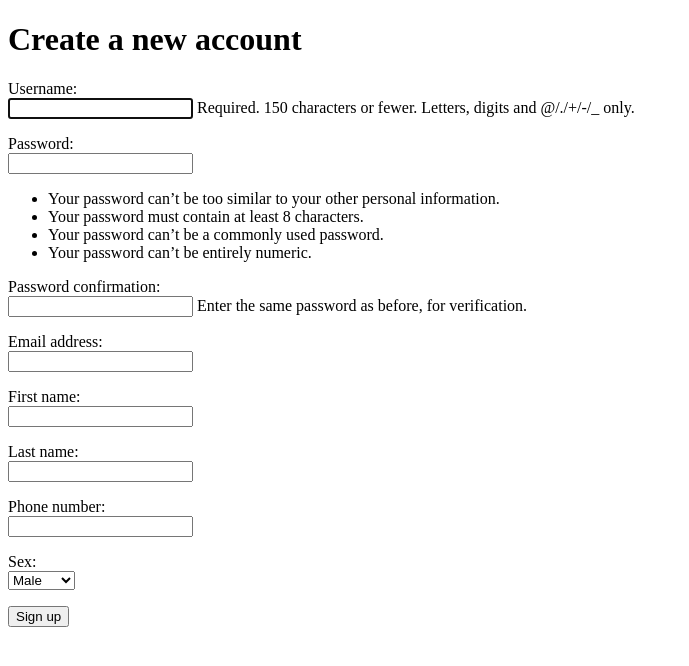
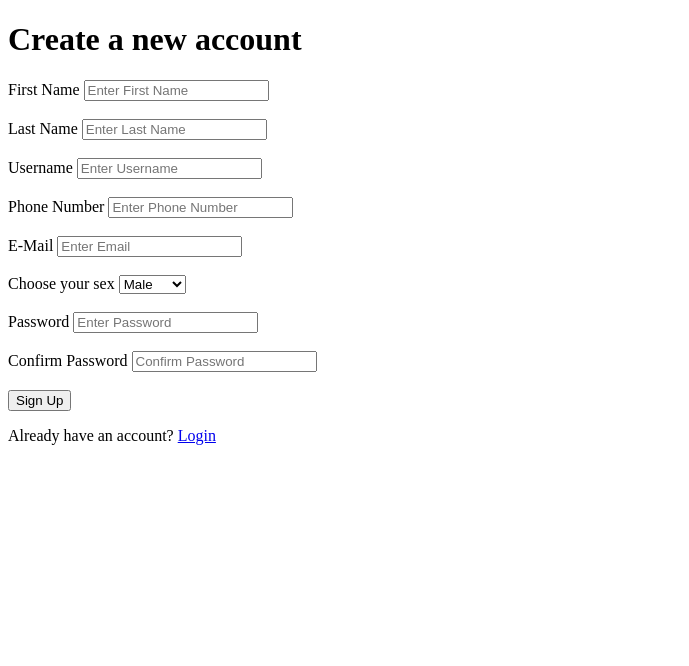
Before and after one commit to the0therguy/cse411_project, a Django app: template shop/templates/shop/register.html in a window 1280 px wide. Shown: the top 666 px of the page, without its empty margins (0-689 px from the left). Run offline with Django 3.2, Linux system fonts and the light colour scheme; the template is opened without the code that fills it: values that come from a table or form of the project are taken from there, others are empty.

Commit message:
login and registration views added and still have problems in redirect.

```diff
--- a/shop/forms.py
+++ b/shop/forms.py
@@ -1,6 +1,5 @@
 from django import forms
 from django.contrib.auth.forms import UserCreationForm
-from django.core.validators import RegexValidator
 
 from .models import *
 
@@ -16,5 +15,5 @@
 
     class Meta:
         model = User
-        fields = ('username', 'password1', 'password2', 'email', 'first_name', 'last_name')
+        fields = ('username', 'email', 'first_name', 'last_name', 'password1', 'password2')
         labels = {'phone_number': 'phone_number', 'sex': 'sex'}
--- a/shop/templates/shop/register.html
+++ b/shop/templates/shop/register.html
@@ -7,19 +7,68 @@
 <body>
 {% block context %}
 <h1>Create a new account</h1>
-<form action="" method="post">
-    {% csrf_token %}
-    {% for field in form %}
-    <p>
-        {{ field.label_tag }}<br>
-        {{ field }}
-        {% if field.help_text %}
-        <small style="color: grey"></small>{{field.help_text}}
-        {% endif %}
-    </p>
-    {% endfor %}
-    <button type="submit">Sign up</button>
-</form>
+<div class="boxes">
+    <div class="containerr">
+        <form class="login-form" method="post">
+            {% csrf_token %}
+            <div class="frm">
+                <label>First Name</label>
+                <input class="form-control" type="text" name="first_name" placeholder="Enter First Name">
+            </div>
+            <br>
+            <div class="frm">
+                <label>Last Name</label>
+                <input class="form-control" type="text" name="last_name" placeholder="Enter Last Name">
+            </div>
+            <br>
+            <div class="frm">
+                <label>Username</label>
+                <input class="form-control" type="text" name="username" placeholder="Enter Username">
+            </div>
+            <br>
+            <div class="frm">
+                <label>Phone Number</label>
+                <input class="form-control" type="text" name="phone_number" placeholder="Enter Phone Number">
+            </div>
+            <br>
+
+            <div class='frm'>
+                <label>E-Mail</label>
+                <input class="form-control" type="email" name="email" placeholder="Enter Email">
+            </div>
+            <br>
+            <div class='frm'>
+                <label for="sex">Choose your sex</label>
+                <select name="sex">
+                    <option value="male">Male</option>
+                    <option value="female">Female</option>
+                </select>
+            </div>
+            <br>
+            <div class="frm">
+                <label>Password</label>
+                <input class="form-control" type="password" name="password1" placeholder="Enter Password">
+            </div>
+            <br>
+            <div class="frm">
+                <label>Confirm Password</label>
+                <input class="form-control" type="password" name="password2" placeholder="Confirm Password">
+            </div>
+            <br>
+            <input class="buttonnn" type="submit" value="Sign Up">
+
+        </form>
+    </div>
+    <div class="container-frm">
+        {% for message in messages %}
+        <h3 style="color: red">{{ message }}</h3>
+        {% endfor %}
+    </div>
+    <div class="container-frm">
+        <p>Already have an account? <a href="{% url 'login' %}">Login</a></p>
+    </div>
+</div>
+
 {% endblock %}
 
 </body>
--- a/shop/urls.py
+++ b/shop/urls.py
@@ -5,5 +5,7 @@
 urlpatterns = [
     path('', views.home, name='home'),
     path('product_view/<int:id>/', views.product_view, name='product_view'),
-
+    path('registration/', views.registration, name='registration'),
+    path('login/', views.login, name='login'),
+    path('logout/', views.logout, name='logout'),
 ]
```
Also changed, not shown: shop/templates/shop/login.html (added, +40 -0 lines), shop/views.py (+57 -0 lines).
